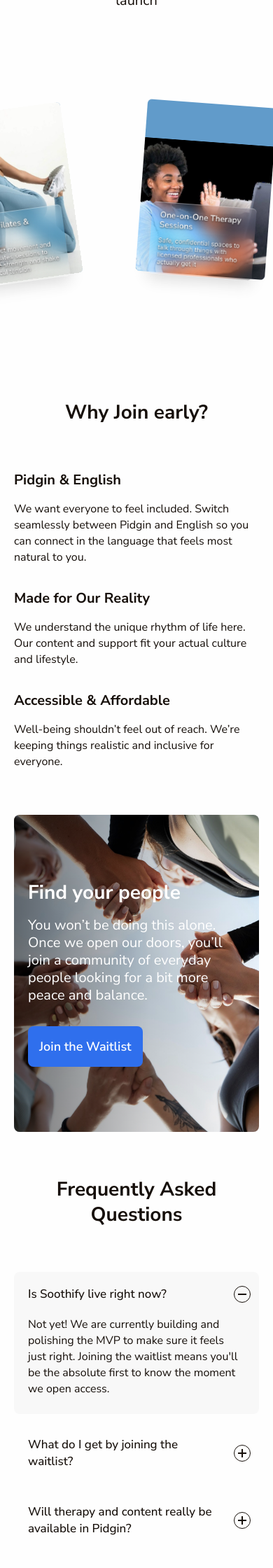
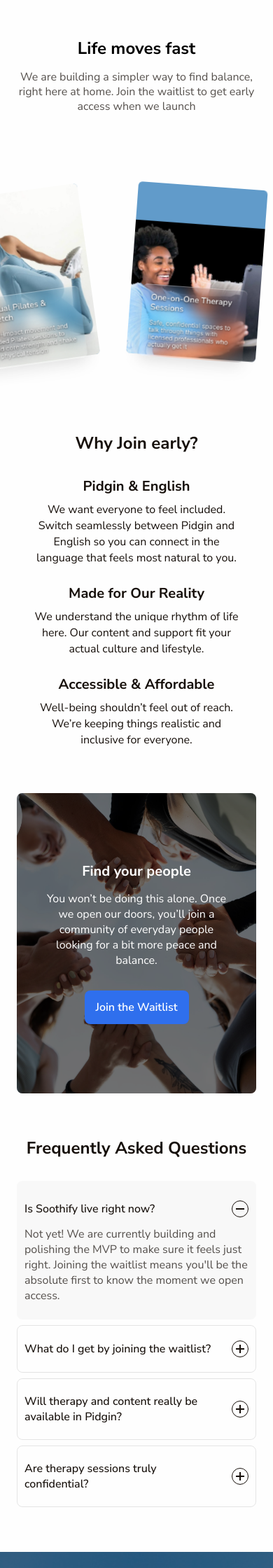
Before and after one commit to DANIEL-EKWERE/Soothify-Africa-backend, a Django app: page / in a window 390 px wide. Shown: the part 847-3087 px from the top of the page at 70% size. Run offline with Django 5.2, Linux system fonts and the light colour scheme.

Commit message:
adde stuff

```diff
--- a/home/views.py
+++ b/home/views.py
@@ -52,7 +52,14 @@ def _wheel():
     cards = []
     for slot in range(SLOTS):
         card = dict(WHEEL_CARDS[slot % len(WHEEL_CARDS)])
-        card['angle'] = slot * SLOT_DEGREES
+        # Signed angle (-168..180) rather than 0..348: the spread-in entrance
+        # rotates each card from 0 to its angle, and must take the short way round.
+        angle = slot * SLOT_DEGREES
+        if angle > 180:
+            angle -= 360
+        card['angle'] = angle
+        # cards nearest the top of the arc fan out first
+        card['delay'] = abs(angle) // SLOT_DEGREES * 70
         # only the first turn is exposed to assistive tech; the rest are decorative
         card['decorative'] = slot >= len(WHEEL_CARDS)
         cards.append(card)
--- a/static/css/landing.css
+++ b/static/css/landing.css
@@ -1,5 +1,6 @@
 /* Soothify Africa — landing page
-   Built from Figma "Web/ Landing page | English" (node 179:52505, 1440x3946). */
+   Built from Figma "Web/ Landing page | English" (node 193:9930, 1440x3858)
+   and "mobile/ landing page | English" (node 193:10160, 390x3679). */
 
 /* ---------- design tokens ---------- */
 :root {
@@ -14,6 +15,7 @@
   --c-surface-alt:#F9F9F9;   /* language menu row */
   --c-ring:       #F09D39;   /* logo mark ring */
   --c-lang-idle:  #1B1F26;
+  --c-hairline:   rgba(0,0,0,.10);   /* closed FAQ rows, language menu edge */
   --c-card-blue:  #619BCA;   /* centre collage card ground */
 
   --font-body: "Nunito Sans", system-ui, -apple-system, "Segoe UI", sans-serif;
@@ -63,7 +65,7 @@ h1, h2, h3, p { margin: 0; }
 /* the large filled CTA — Figma: 20px/16px padding, 18px label */
 .btn--primary {
   background: var(--c-primary); color: var(--c-pure);
-  font-family: var(--font-body); font-weight: 600; font-size: 18px; line-height: 1;
+  font-family: var(--font-body); font-weight: 600; font-size: 18px; line-height: 12px;
   padding: 20px 16px;
 }
 .btn--primary:hover { background: #255FD6; box-shadow: 0 10px 24px rgba(47,111,237,.32); }
@@ -99,6 +101,11 @@ h1, h2, h3, p { margin: 0; }
 .brand__word { width: 117px; height: 47px; }
 
 .nav__right { display: flex; align-items: center; gap: 32px; }
+.nav__burger { display: none; width: 36px; height: 36px; padding: 4px; color: var(--c-white); flex: none; }
+.nav__burger svg { width: 100%; height: 100%; }
+.nav__burger-close { display: none; }
+.nav[data-open="true"] .nav__burger-open  { display: none; }
+.nav[data-open="true"] .nav__burger-close { display: block; }
 .nav__actions { display: flex; align-items: center; gap: 24px; }
 
 /* language switcher */
@@ -115,6 +122,7 @@ h1, h2, h3, p { margin: 0; }
   position: absolute; top: calc(100% + 17px); right: 0;
   width: 239px; padding: 25px 16px;
   background: var(--c-pure); border-radius: var(--radius);
+  border: 1px solid var(--c-hairline);
   box-shadow: 8px 8px 16px rgba(0,0,0,.10);
   display: flex; flex-direction: column; gap: 14px;
   z-index: 20;
@@ -123,11 +131,12 @@ h1, h2, h3, p { margin: 0; }
 .lang__menu[hidden] { display: none; }
 .lang__opt {
   width: 100%; height: 48px; border-radius: 4px;
-  background: var(--c-surface-alt); color: var(--c-lang-idle);
+  background: var(--c-surface-alt); color: var(--c-lang-idle); opacity: .72;
+  border: 1px solid transparent;
   font-size: 14px; line-height: 17px;
   display: flex; align-items: center; justify-content: center;
 }
-.lang__opt[aria-current="true"] { color: var(--c-primary); font-weight: 600; }
+.lang__opt[aria-current="true"] { color: var(--c-primary); opacity: 1; border-color: var(--c-primary); }
 .lang__opt:hover { background: #EFEFEF; }
 
 /* headline + intro card */
@@ -140,7 +149,7 @@ h1, h2, h3, p { margin: 0; }
 .hero__aside p { font-size: 16px; line-height: 23px; margin-bottom: 32px; }
 
 /* ---------- section shell ---------- */
-.section { padding-block: 96px 0; }   /* .why owns the gap below; 96+96 doubled it */
+.section { padding-block: 72px 0; }   /* .why owns the gap below */
 .section__head { text-align: center; max-width: 500px; margin-inline: auto; }
 .section__title { font-weight: 700; font-size: 36px; line-height: 43px; color: var(--c-ink); }
 .section__lede { font-size: 20px; line-height: 24px; margin-top: 24px; }
@@ -176,6 +185,21 @@ h1, h2, h3, p { margin: 0; }
   will-change: transform;
 }
 .wheel:hover .wheel__hub { animation-play-state: paused; }
+
+/* Entrance: every card starts collapsed to a point at the top of the circle
+   (angle 0, tiny) and fans out to its own slot as the band scrolls into view.
+   Cards nearer the top go first (--spread-delay grows with |angle|), so the fan
+   opens outward from the centre. The spin waits until the fan has opened. */
+.js .wheel[data-reveal="spread"]:not(.is-visible) .wheel__card { opacity: 0; }
+.js .wheel[data-reveal="spread"]:not(.is-visible) .wheel__hub  { animation-play-state: paused; }
+.js .wheel[data-reveal="spread"].is-visible .wheel__card {
+  animation: wheel-spread 1.4s cubic-bezier(.2,.8,.2,1) var(--spread-delay, 0ms) both;
+}
+@keyframes wheel-spread {
+  from { opacity: 0; transform: rotate(0deg) translateY(calc(-1 * var(--R))) scale(.08); }
+  25%  { opacity: 1; }
+  to   { opacity: 1; transform: rotate(var(--a)) translateY(calc(-1 * var(--R))) scale(var(--card-scale)); }
+}
 
 @keyframes wheel-spin {
   from { transform: rotate(0deg); }
@@ -256,11 +280,8 @@ h1, h2, h3, p { margin: 0; }
   filter: none;                    /* the wipe reads better without the blur */
 }
 
-/* the wheel settles in from slightly small - no blur, it is a big painted surface */
-.js [data-reveal="zoom"] {
-  transform: scale(.9) translate3d(0, 30px, 0);
-  filter: none;
-}
+/* the wheel band stays put; its cards carry the entrance (see .wheel__card) */
+.js [data-reveal="spread"] { opacity: 1; transform: none; filter: none; transition: none; }
 
 .js [data-reveal].is-visible {
   opacity: 1;
@@ -270,7 +291,7 @@ h1, h2, h3, p { margin: 0; }
 }
 
 /* ---------- why join ---------- */
-.why { padding-block: 96px; }
+.why { padding-block: 96px 64px; }
 .why__grid {
   display: grid; grid-template-columns: repeat(3, 1fr); gap: 64px;
   margin-top: 64px; max-width: 1092px; margin-inline: auto;
@@ -291,10 +312,13 @@ h1, h2, h3, p { margin: 0; }
 .cta__body .btn { margin-top: 32px; }
 
 /* ---------- FAQ ---------- */
-.faq { padding-block: 96px; }
+.faq { padding-block: 120px 128px; }
 .faq__list { max-width: 982px; margin: 64px auto 0; display: flex; flex-direction: column; gap: 16px; }
-.faq__item { border-radius: var(--radius); background: transparent; transition: background-color .2s ease; }
-.faq__item[open] { background: var(--c-surface); }
+.faq__item {
+  border-radius: var(--radius); background: transparent; border: 1px solid var(--c-hairline);
+  transition: background-color .2s ease, border-color .2s ease;
+}
+.faq__item[open] { background: var(--c-surface); border-color: transparent; }
 .faq__q {
   list-style: none; cursor: pointer;
   display: flex; align-items: center; justify-content: space-between; gap: 32px;
@@ -311,7 +335,7 @@ h1, h2, h3, p { margin: 0; }
 .faq__icon::after  { width: 2px;  height: 12px; }                      /* the vertical, hidden when open */
 .faq__item[open] .faq__icon::after { opacity: 0; transform: translate(-50%,-50%) rotate(90deg); }
 .faq__icon { border: 1.5px solid var(--c-ink); border-radius: 50%; }
-.faq__a { padding: 0 36px 36px; font-size: 18px; line-height: 25px; color: var(--c-ink); }
+.faq__a { padding: 0 36px 36px; font-size: 18px; line-height: 25px; color: var(--c-ink); opacity: .72; }
 
 /* ---------- footer ---------- */
 .footer { position: relative; min-height: 721px; display: flex; flex-direction: column; color: var(--c-white); isolation: isolate; }
@@ -399,35 +423,85 @@ h1, h2, h3, p { margin: 0; }
   .footer__title { font-size: 38px; line-height: 46px; }
 }
 
+/* Phones — Figma "mobile/ landing page" (390 wide, 24px gutter). Everything
+   centres and stacks; the language switcher and CTA live behind a hamburger. */
 @media (max-width: 760px) {
-  :root { --gutter: 20px; }
-  .section { padding-block: 64px 0; }
-  .why, .faq { padding-block: 64px; }
-  .hero { min-height: 640px; }
-  .hero__title { font-size: 34px; line-height: 42px; }
-  .nav__right { gap: 16px; }
-  .nav__actions { gap: 12px; }
-  .lang__toggle span { display: none; }         /* keep the chevron, drop the label */
-  .section__title, .cta__title { font-size: 28px; line-height: 36px; }
-  .why__grid { grid-template-columns: 1fr; gap: 32px; }
-  .cta__body { padding: 32px 20px; }
-  .faq__q { font-size: 17px; line-height: 24px; padding: 16px 12px 16px 20px; gap: 16px; }
-  .faq__a { padding: 0 20px 24px; font-size: 16px; line-height: 23px; }
-  .footer__legal { gap: 28px; }
-  .footer__bar-inner { flex-direction: column; align-items: flex-start; gap: 12px; }
+  :root { --gutter: 24px; }
 
+  /* header: small brand left, hamburger right */
+  .nav { padding-top: 8px; }
+  .nav__inner { min-height: 66px; gap: 16px; }
+  .brand { gap: 14px; }
+  .brand__mark { width: 31px; height: 31px; }
+  .brand__word { width: 71px; height: 28px; }
+  .nav__burger { display: block; }
+  .nav__right {
+    display: none;
+    position: absolute; left: var(--gutter); right: var(--gutter); top: calc(100% + 8px);
+    flex-direction: column; align-items: stretch; gap: 16px;
+    padding: 16px; border-radius: var(--radius);
+    background: var(--c-pure); border: 1px solid var(--c-hairline);
+    box-shadow: 8px 8px 16px rgba(0,0,0,.10);
+    z-index: 20;
+  }
+  .nav[data-open="true"] .nav__right { display: flex; }
+  .nav__inner { position: relative; }
+  /* inside the panel the language list is always open, so the toggle becomes a heading */
+  .lang__toggle { pointer-events: none; color: var(--c-ink); }
+  .lang__chev { display: none; }
+  .lang__menu, .lang__menu[hidden] {
+    display: flex; position: static; width: auto; padding: 0; margin-top: 12px;
+    border: 0; box-shadow: none;
+  }
+  .nav__actions .btn--light { width: 100%; background: var(--c-primary); color: var(--c-pure); }
+
+  /* hero: a centred column */
+  .hero { min-height: 846px; }
+  .hero::before { background: rgba(0,0,0,.56); }
+  .hero__body { flex-direction: column; align-items: center; text-align: center; padding-top: 240px; }
+  .hero__title { font-weight: 700; font-size: 32px; line-height: 38px; max-width: 330px; }
+  .hero__aside { width: min(330px, 100%); margin: 16px 0 0; }
+  .hero__aside p { font-weight: 500; font-size: 16px; line-height: 21px; margin-bottom: 32px; }
+  .btn--primary { font-size: 16px; padding: 18px 16px; }
+
+  /* sections */
+  .section { padding-block: 56px 0; }
+  .section__title, .cta__title { font-size: 24px; line-height: 29px; }
+  .section__lede { font-size: 16px; line-height: 21px; margin-top: 16px; opacity: .72; }
+  .wheel { --R: 1180px; --card-scale: .8; height: 400px; margin-top: 32px; }
+
+  .why { padding-block: 24px 64px; }
+  .why__grid { grid-template-columns: 1fr; gap: 24px; margin-top: 32px; max-width: 300px; text-align: center; }
+  .why__item h3 { margin-bottom: 8px; }
+
+  .cta { min-height: 429px; }
+  .cta::after { background: rgba(0,0,0,.56); }
+  .cta__body { margin-inline: auto; padding: 32px 24px; max-width: 314px; text-align: center; }
+  .cta__title { font-size: 20px; line-height: 24px; }
+  .cta__body p { font-size: 16px; line-height: 22px; margin-top: 16px; }
+
+  .faq { padding-block: 64px; }
+  .faq__list { margin-top: 32px; gap: 8px; }
+  .faq__q { font-size: 16px; line-height: 22px; padding: 21px 10px 21px 10px; gap: 16px; }
+  .faq__item[open] .faq__q { padding: 22px 10px 8px; }
+  .faq__a { padding: 0 10px 22px; font-size: 16px; line-height: 22px; }
+
+  /* footer: one centred column, social + legal centred underneath */
+  .footer { min-height: 621px; }
+  .footer::after { height: 100%; background: rgba(0,0,0,.40); }
+  .footer__main { padding-top: 56px; align-items: center; text-align: center; }
+  .footer__cta { width: min(324px, 100%); }
+  .footer__title { font-size: 32px; line-height: 38px; }
+  .footer__cta p { font-size: 16px; line-height: 19px; margin-top: 16px; }
+  .footer__cta .btn { margin-top: 32px; }
+  .social { margin-top: 140px; justify-content: center; }
+  .footer__bar { padding-top: 24px; }
+  .footer__bar-inner { flex-direction: column; align-items: center; gap: 16px; text-align: center; }
+  .footer__legal { gap: 64px; }
+  .footer__copy { max-width: 284px; }
 }
 
-/* Very narrow phones: the brand, language chevron and CTA cannot all keep
-   their desktop sizes on one line - shrink them rather than let them collide. */
 @media (max-width: 400px) {
-  .nav__inner { gap: 12px; }
-  .nav__right { gap: 10px; }
-  .brand { gap: 10px; }
-  .brand__mark { width: 42px; height: 42px; }
-  .brand__word { width: 84px; height: 34px; }
-  .btn--light { padding: 9px 12px; font-size: 13px; }
-  .hero__title { font-size: 30px; line-height: 38px; }
   .wheel { --card-scale: .74; }
 }
 
@@ -435,5 +509,6 @@ h1, h2, h3, p { margin: 0; }
   *, *::before, *::after { transition: none !important; animation: none !important; }
   .js [data-reveal] { opacity: 1 !important; transform: none !important; }
   .wheel__hub { animation: none !important; }
+  .js .wheel[data-reveal="spread"] .wheel__card { animation: none !important; opacity: 1 !important; }
   .btn:hover, .social__icons a:hover { transform: none; }
 }
```
Also changed, not shown: templates/home/landing.html (+41 -4 lines), locale/pcm/LC_MESSAGES/django.po, 1 other file.
